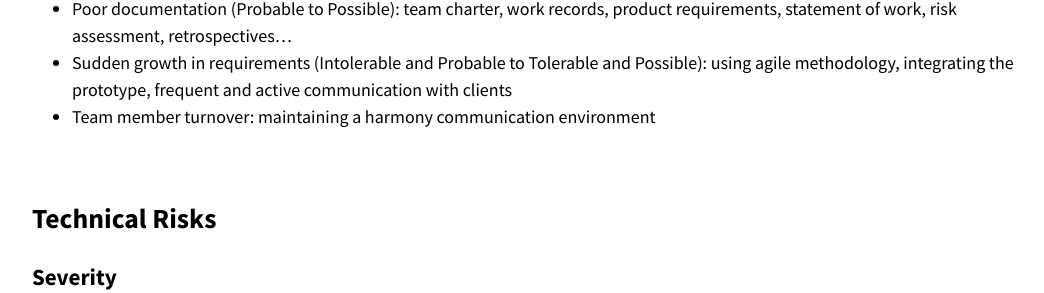
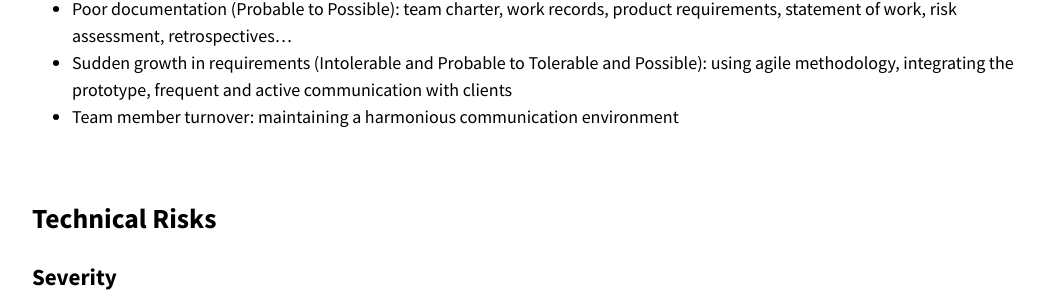
Before and after one commit to optofab/optofab.github.io, a Jekyll site: the page built from risk-assessment.md, in a window 1280 px wide and 900 px high, scrolled down 2065 px, cut to the strip 155-448 px from the top of the window. Shown: the whole strip, without its empty margins (114-1158 px from the left). Built offline with Jekyll 4.4.1, drawn with Linux system fonts in a browser that asks for light colours; nearby versions of some CDN libraries; emoji names are drawn with the system emoji font.

Commit message:
Update risk-assessment.md

```diff
--- a/risk-assessment.md
+++ b/risk-assessment.md
@@ -45,7 +45,7 @@ The above ratings are based on the likelihood of an event occurring (from most u
 - The product doesn’t meet stakeholders' expectations (Probable to Possible): agile methodology, integrating the prototype, and discuss with the clients many times.
 - Poor documentation (Probable to Possible): team charter, work records, product requirements, statement of work, risk assessment, retrospectives…
 - Sudden growth in requirements (Intolerable and Probable to Tolerable and Possible): using agile methodology, integrating the prototype, frequent and active communication with clients
-- Team member turnover: maintaining a harmony communication environment
+- Team member turnover: maintaining a harmonious communication environment
 
 <br>
 
```
